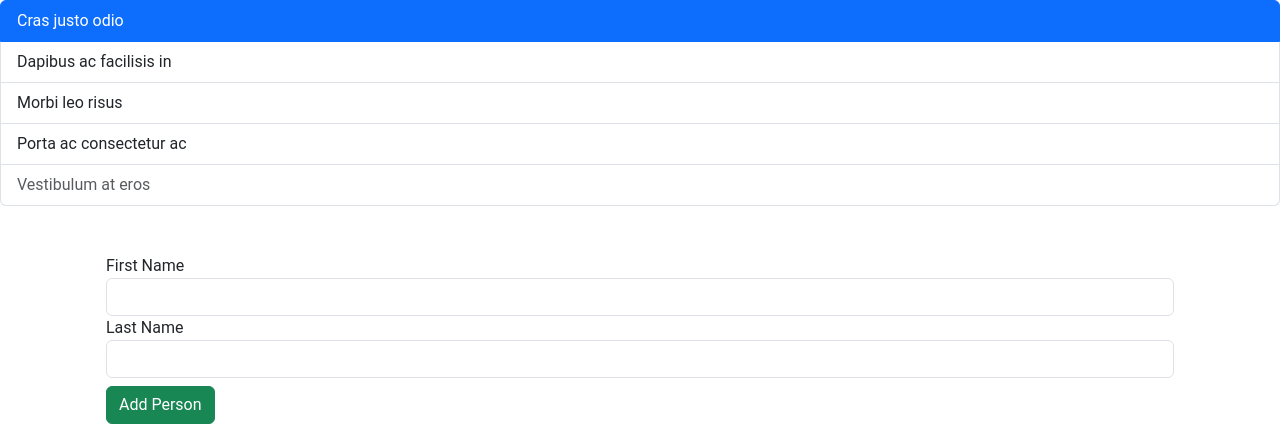
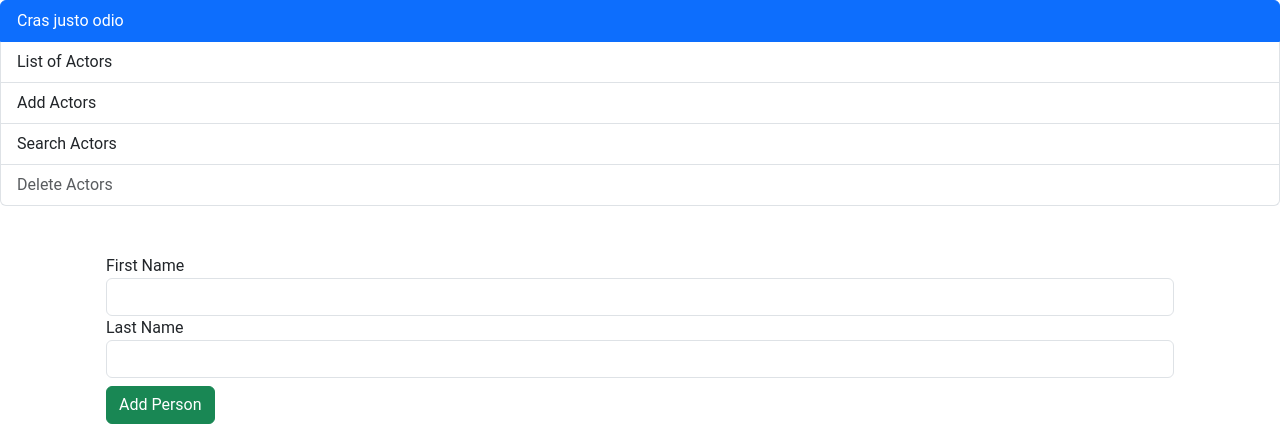
Before and after one commit to hashim20201/myactors-demo, a Django app: page /add/ in a window 1280 px wide. Shown: the part 57-504 px from the top of the page. Run offline with Django 4.2, Linux system fonts and the light colour scheme.

Commit message:
adding list

```diff
--- a/myapp/templates/base.html
+++ b/myapp/templates/base.html
@@ -52,10 +52,10 @@
   <a href="#" class="list-group-item list-group-item-action active">
     Cras justo odio
   </a>
-  <a href="#" class="list-group-item list-group-item-action">Dapibus ac facilisis in</a>
-  <a href="#" class="list-group-item list-group-item-action">Morbi leo risus</a>
-  <a href="#" class="list-group-item list-group-item-action">Porta ac consectetur ac</a>
-  <a href="#" class="list-group-item list-group-item-action disabled">Vestibulum at eros</a>
+  <a href="#" class="list-group-item list-group-item-action">List of Actors </a>
+  <a href="#" class="list-group-item list-group-item-action">Add Actors</a>
+  <a href="#" class="list-group-item list-group-item-action">Search Actors</a>
+  <a href="#" class="list-group-item list-group-item-action disabled">Delete Actors</a>
 </div>
 </div>
 
```
